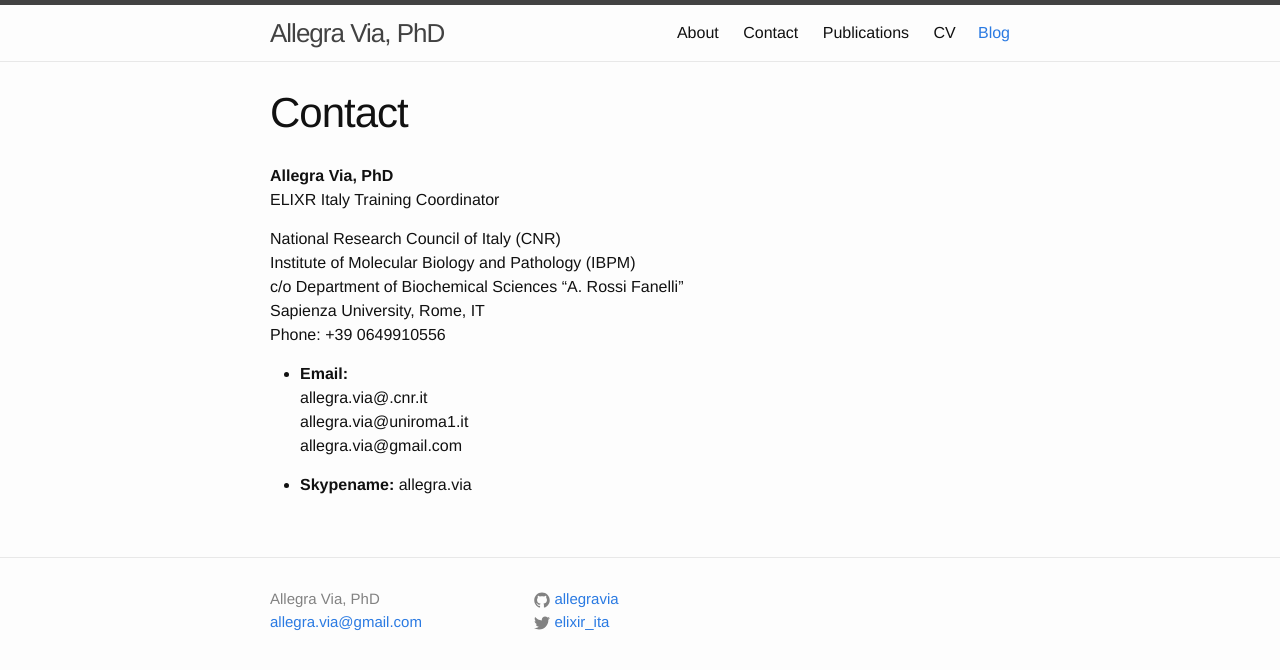
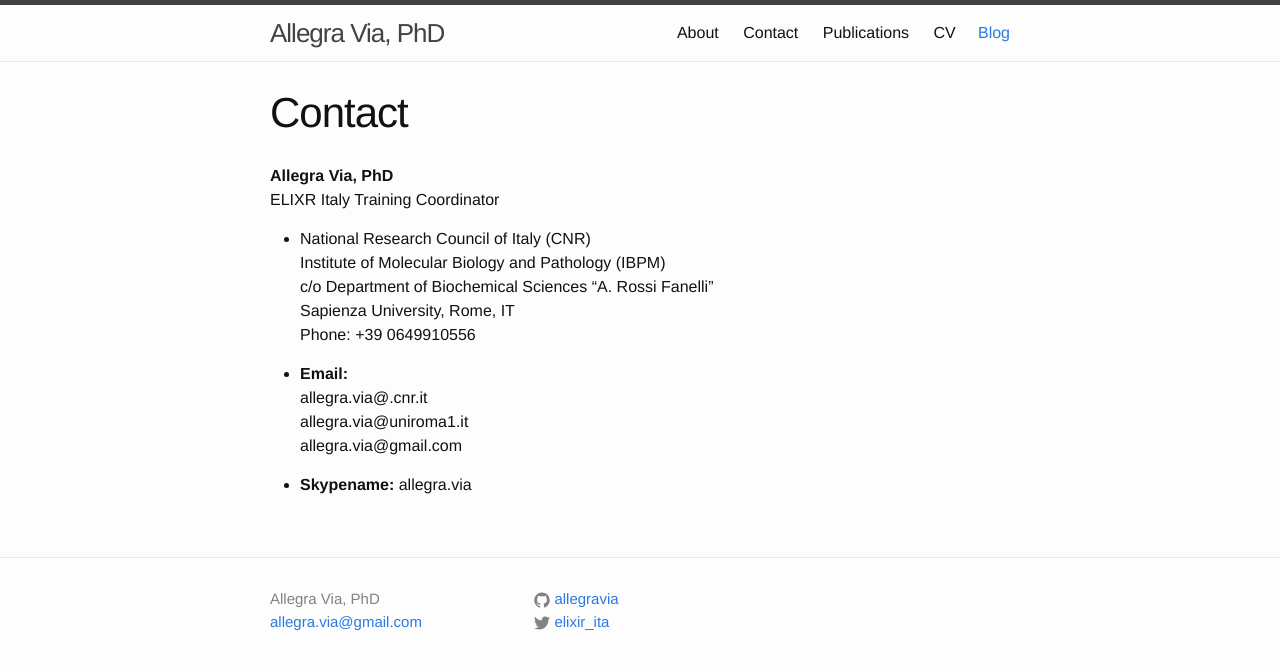
Before and after one commit to allegravia/website, a Jekyll site: the page built from _pages/02-contact.md, in a window 1280 px wide. Shown: the top 670 px of the page. Built offline with Jekyll 4.4.1, drawn with Linux system fonts in a browser that asks for light colours.

```diff
--- a/_pages/02-contact.md
+++ b/_pages/02-contact.md
@@ -7,7 +7,7 @@ permalink: /contact/
 **Allegra Via, PhD** <br>
 ELIXR Italy Training Coordinator
 
-National Research Council of Italy (CNR) <br>
+* National Research Council of Italy (CNR) <br>
 Institute of Molecular Biology and Pathology (IBPM)<br>
 c/o Department of Biochemical Sciences "A. Rossi Fanelli" <br>
 Sapienza University, Rome, IT <br>
```
